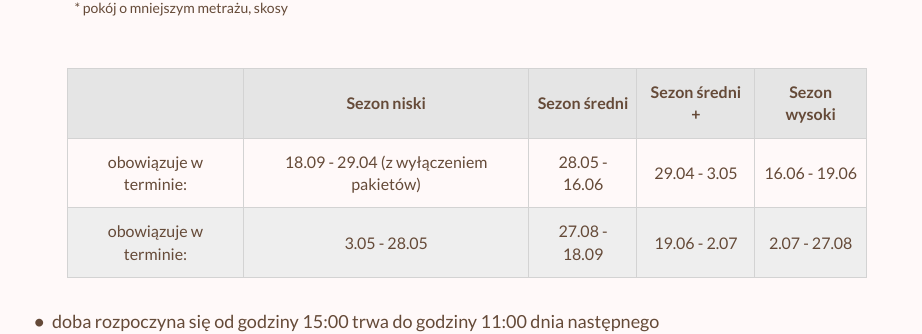
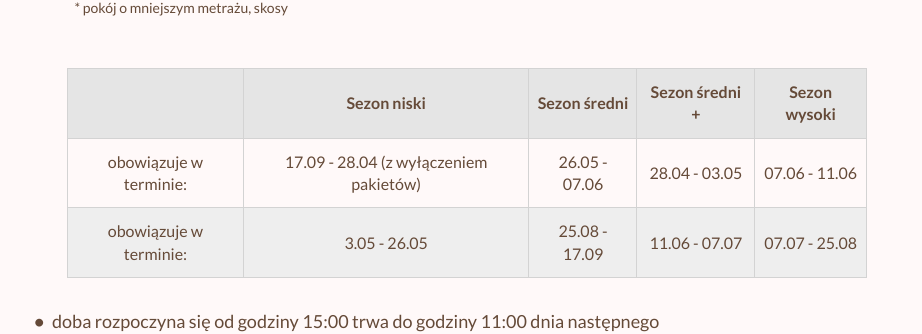
Before and after one commit to marcinstenka/grandleba, a React (Create React App) app: page /cennik in a window 1280 px wide. Shown: the part 1132-1466 px from the top of the page, without its empty margins (173-1095 px from the left). Built offline with nearby package versions, Linux system fonts and the light colour scheme.

Commit message:
1.6.8 - price list - date changed

```diff
--- a/src/Pages/PriceList.js
+++ b/src/Pages/PriceList.js
@@ -326,17 +326,17 @@ const PriceList = () => {
             </tr>
             <tr>
               <td>{t('priceList3')}</td>
-              <td>18.09 - 29.04 {t('priceList4')}</td>
-              <td>28.05 - 16.06</td>
-              <td>29.04 - 3.05</td>
-              <td>16.06 - 19.06</td>
+              <td>17.09 - 28.04 {t('priceList4')}</td>
+              <td>26.05 - 07.06</td>
+              <td>28.04 - 03.05</td>
+              <td>07.06 - 11.06</td>
             </tr>
             <tr>
               <td>{t('priceList3')}</td>
-              <td>3.05 - 28.05</td>
-              <td>27.08 - 18.09</td>
-              <td>19.06 - 2.07</td>
-              <td>2.07 - 27.08</td>
+              <td>3.05 - 26.05</td>
+              <td>25.08 - 17.09</td>
+              <td>11.06 - 07.07</td>
+              <td>07.07 - 25.08</td>
             </tr>
           </table>
         </div>
```
Also changed, not shown: 3 other files (tests, documents, lock files or other folders).
